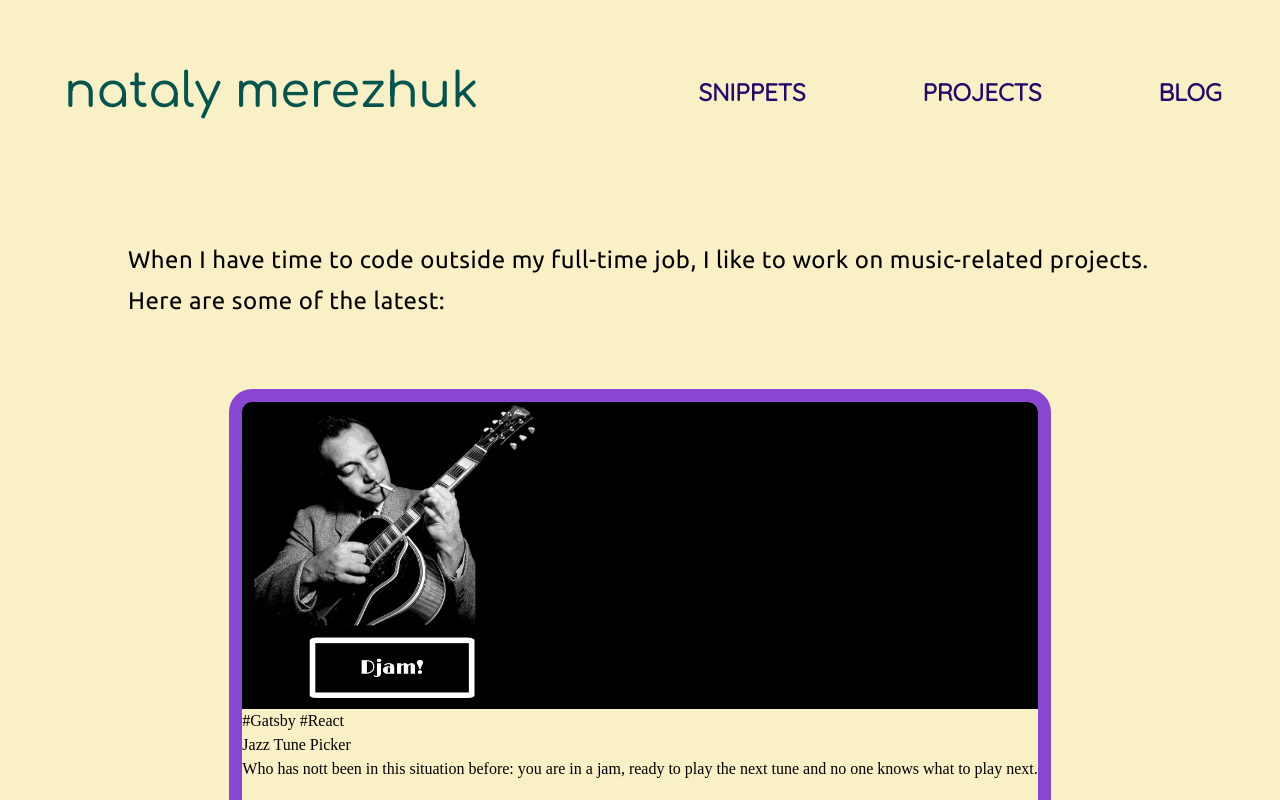
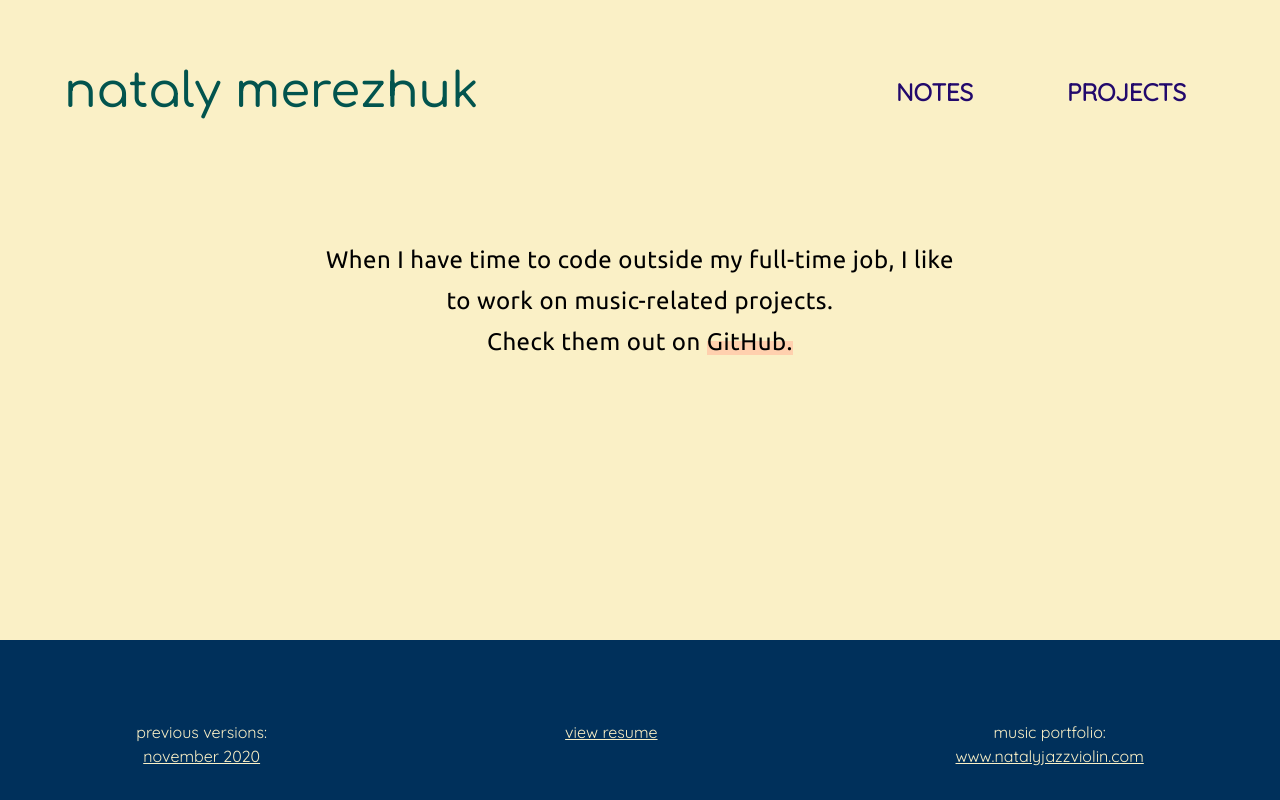
Before and after one commit to natalyjazzviolin/portfolio, a Next.js app: page /projects in a window 1280 px wide. Shown: the top 800 px of the page. Built offline with nearby package versions, Linux system fonts and the light colour scheme.

Commit message:
Navbar spacing.

```diff
--- a/components/navbar.js
+++ b/components/navbar.js
@@ -7,9 +7,9 @@ const Navbar = () => {
 
   const links = [
     // { title: 'Resume', to: '/resume'},
-    { title: 'Snippets', to: '/snippets'},
+    { title: 'Notes', to: '/notes'},
     { title: 'Projects', to: '/projects'},
-    { title: 'Blog', to: '/blog'},
+    // { title: 'Blog', to: '/blog'},
   ]
     const [open, setOpen] = useState(false);
 
--- a/components/project.js
+++ b/components/project.js
@@ -5,15 +5,6 @@ import django from "../public/django.png"
 export default function Project() {
   return (
     <div className="project">
-      <div className="project__image">
-        <Image
-          src={django}
-          alt="Djangodjams screenshot"
-          width={300}
-          height={300}
-          layout="fixed"
-        />
-      </div>
       <div className="project__description">
         <div className="project__description-tags">
           #Gatsby #React
--- a/pages/projects.js
+++ b/pages/projects.js
@@ -6,11 +6,20 @@ export default function Projects() {
     <div className="projects">
       <p className="projects__title">
         When I have time to code outside my full-time job, I like to work on
-        music-related projects. Here are some of the latest:
+        music-related projects. <br></br>Check them out on{" "}
+        <span className="highlight">
+          <a
+            target="_blank"
+            href="https://github.com/natalyjazzviolin"
+            rel="noreferrer"
+          >
+            GitHub.
+          </a>
+        </span>
       </p>
-      <div className="projects__list">
+      {/* <div className="projects__list">
         <Project />
-      </div>
+      </div> */}
     </div>
   );
 }
--- a/styles/Nav.module.scss
+++ b/styles/Nav.module.scss
@@ -62,7 +62,7 @@
 @media (min-width: 600px) {
     .menu{
         height: 20vh;
-        grid-template-columns: 50vw 50vw;
+        grid-template-columns: 70vw 30vw;
         &__logo {
             font-size: 1.3em;
             white-space: nowrap;
@@ -76,6 +76,7 @@
                 display: grid;
                 grid-auto-flow: column;
                 > li {
+                    width: min-content;
                     list-style: none;
                     font-family: 'Quicksand', sans-serif;
                     text-transform: uppercase;
--- a/styles/Projects.module.scss
+++ b/styles/Projects.module.scss
@@ -1,8 +1,11 @@
-@import url('https://fonts.googleapis.com/css2?family=Ubuntu&display=swap');
+@import url('https://fonts.googleapis.com/css2?family=Ubuntu&family=Comfortaa:wght@500&family=Quicksand&display=swap');
 
 .projects {
-    min-height: 70vh;
+    min-height: 60vh;
     padding: 10vh 10vw 0 10vw;
+    text-align: center;
+    display: grid;
+    justify-items: center;
     &__title {
         font-family: 'Ubuntu', sans-serif;
         font-size: 1.5em;
@@ -16,21 +19,46 @@
     }
 }
 
+.title {
+    font-family: 'Comfortaa', cursive;
+    background-color: bisque;
+    width: fit-content;
+    margin-bottom: 10px;
+    font-size: 2em;
+    text-align: center;
+    &::after {
+        content: "";
+        top: 2px;
+        z-index: 5;
+        background-color: tomato;
+        height: 10vh;
+        width: 20vw;
+    }
+}
+
 .project {
     display: grid;
     justify-items: center;
+    align-items: center;
     border-radius: 10px;
     overflow: hidden;
-    // border: rgb(136, 70, 211) 10px solid;
-    box-shadow: 0 0 0 13px rgb(136, 70, 211);
+    box-shadow: 0 0 0 7px rgb(136, 70, 211);
     border-radius: 10px;
+    height: 200px;
+}
 
-    &__image {
-        background-color: black;
-        width: 100%;
-    }
-
-    &__description {
-        height: 300px;
+@media (min-width: 600px) {
+    .projects {
+        &__title {
+            width: 70vw;
+        }
     }
 }
+
+@media (min-width: 1000px) {
+    .projects {
+        &__title {
+            width: 50vw;
+        }
+    }
+}
```
